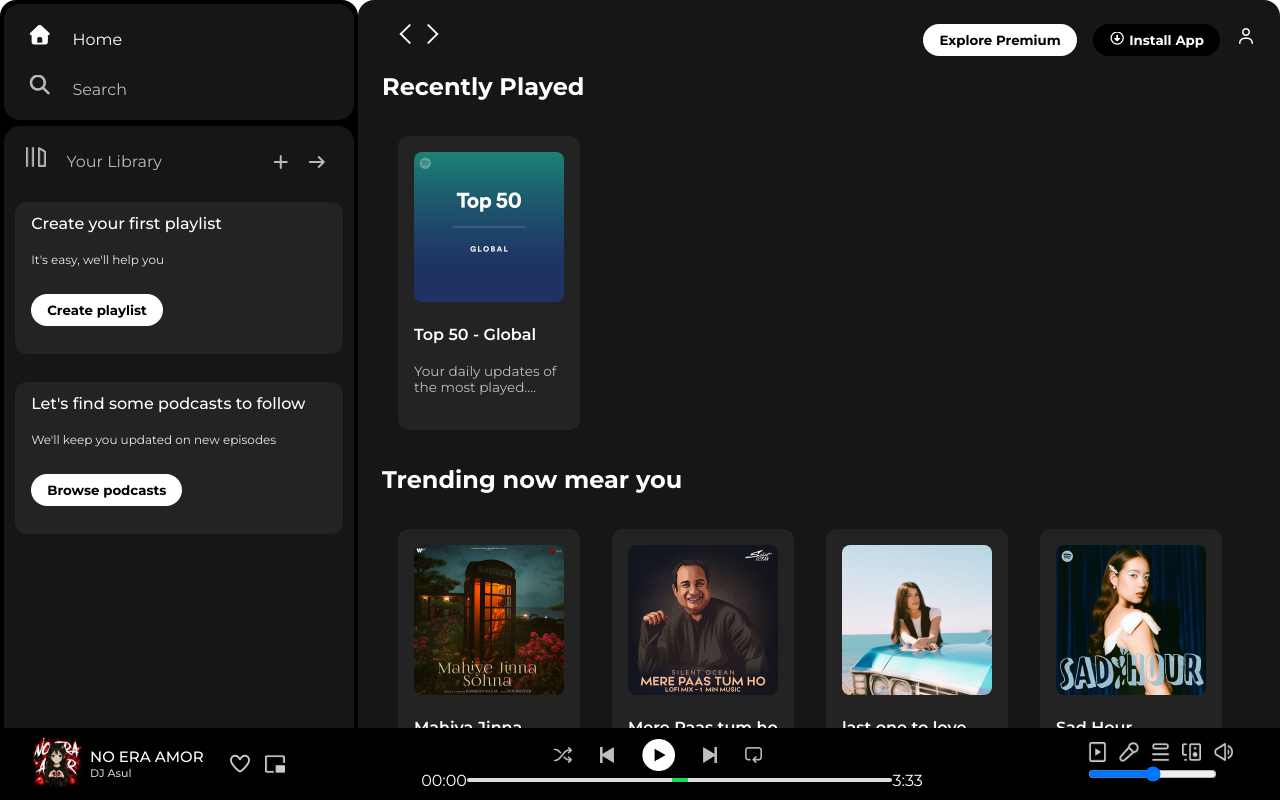
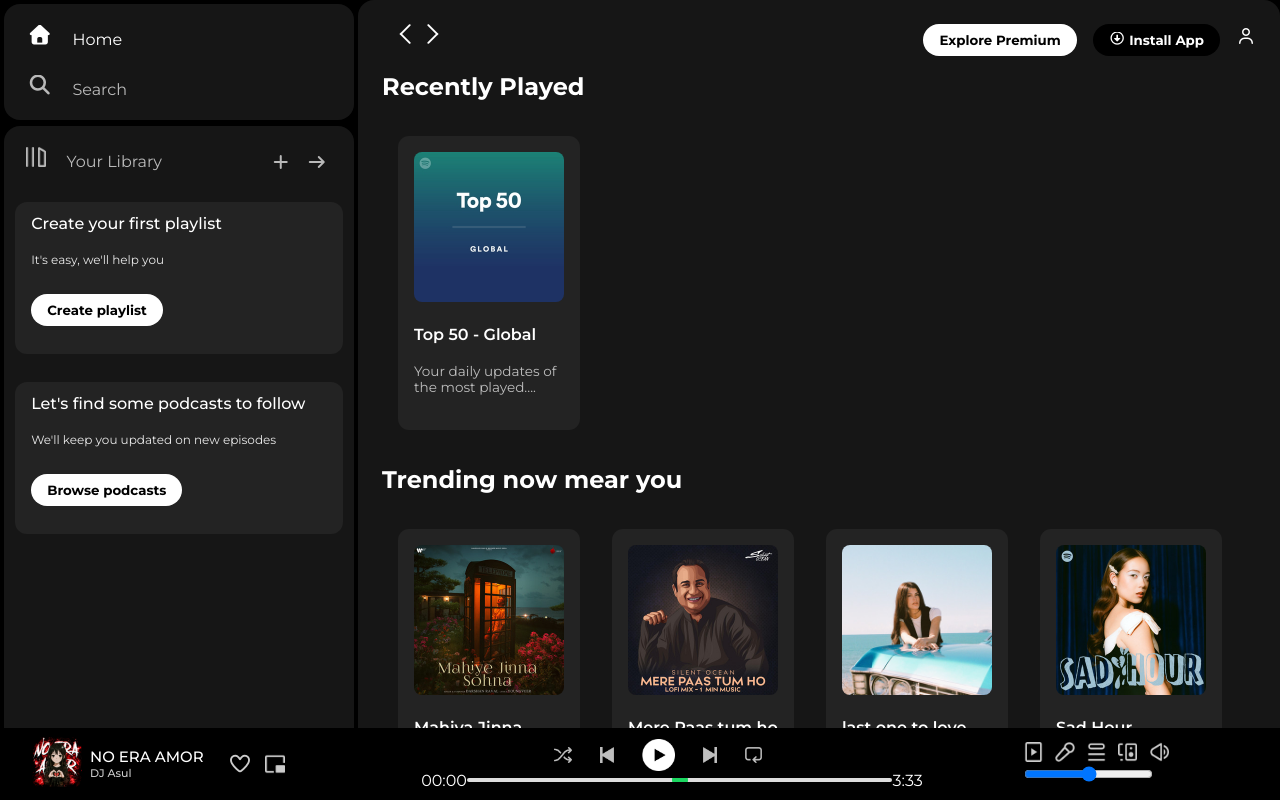
Before and after one commit to iharshkaran/Fronted-Mini-Projects, a plain HTML site: page HTML-CSS-Projects/02_SpotifyClone/index.html in a window 1280 px wide. Drawn offline with Linux system fonts and the light colour scheme.

Commit message:
Spotify Clone

```diff
--- a/HTML-CSS-Projects/02_SpotifyClone/style.css
+++ b/HTML-CSS-Projects/02_SpotifyClone/style.css
@@ -323,5 +323,9 @@ a{
     opacity: 1;
 }
 .control-icons{
-    padding-left: 7rem;
+    padding-left: 3rem;
+    padding-right: 2rem;
 }
+body{
+    background-color: black;
+}
```
